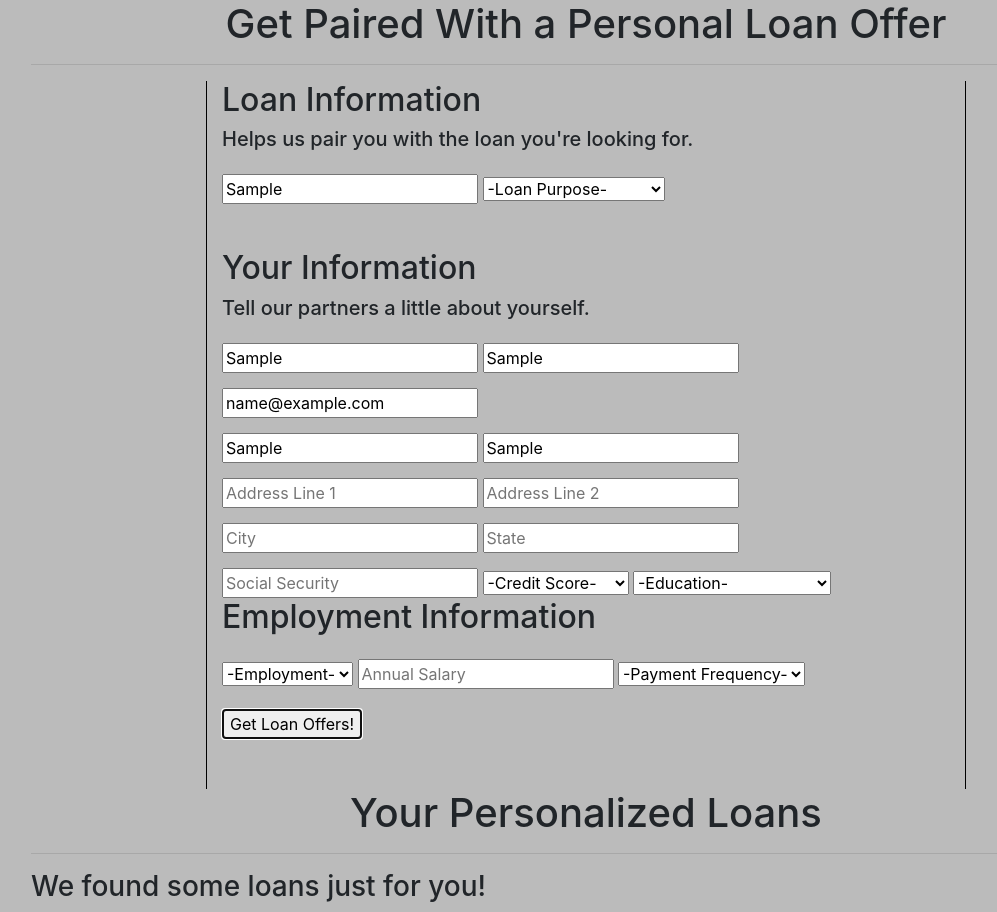
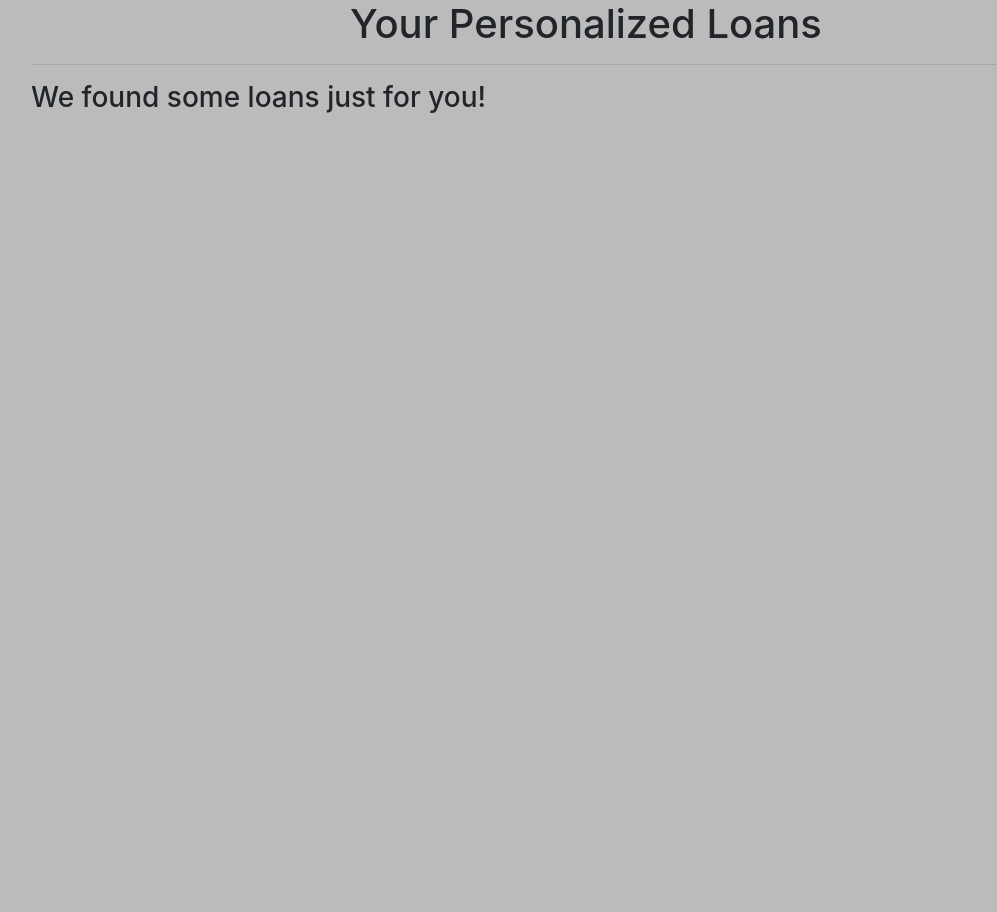
Before and after one commit to sjullieb/even-api, a website built with webpack: page src/index.html in a window 1280 px wide. Both pictures are taken after typing "Sample", "Sample", "Sample", "name@example.com", "Sample", "Sample" into the empty fields and a click on the button "Get Loan Offers!". Shown: the whole page, without its empty margins (54-1051 px from the left). After the commit the page ends 800 px from the top, so only its background shows below. Built offline with nearby package versions, Linux system fonts and the light colour scheme; no server answers.

Commit message:
hide form and show loans on submit

```diff
--- a/src/index.html
+++ b/src/index.html
@@ -5,7 +5,7 @@
   </head>
   <body>
     <div class="container">
-      <div id="splah">
+      <div id="splash">
         <div class="header">
           <h1>Get Paired With a Personal Loan Offer</h1>
           <hr>
--- a/src/main.js
+++ b/src/main.js
@@ -27,6 +27,8 @@ $(document).ready(function() {
     let myAnnualIncome = $("#annualSalary").val();
     let myPayFrequency = $("#paymentFrequency").val();
     let inputLead = new Lead(myFirstName, myLastName, myEmail, myCity, myState, myPrimaryPhone, myWorkPhone, myAddress1, myAddress2, mySsn, myPurpose, myLoanAmount, myEducationLevel, myProvidedCreditRating, myEmploymentStatus, myAnnualIncome, myPayFrequency);
+    $("#splash").hide();
+    $("#display").show();
     console.log(inputLead.returnJSON());
     apiCallPost(inputLead.returnJSON(), postError, getError, displayLoans);
   });
--- a/src/styles.css
+++ b/src/styles.css
@@ -24,7 +24,7 @@ button {
   margin-top: 45px;
 }
 
-#loanDisplay {
+#display {
   display: none;
 }
 
```
